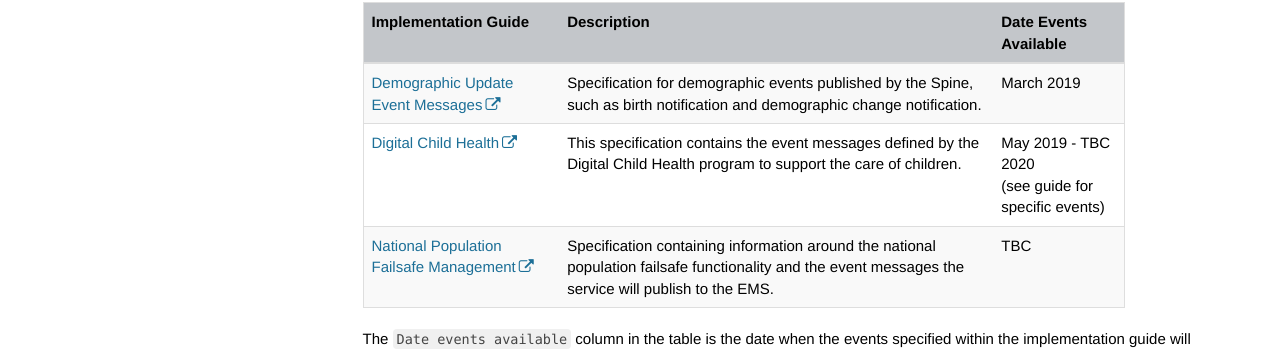
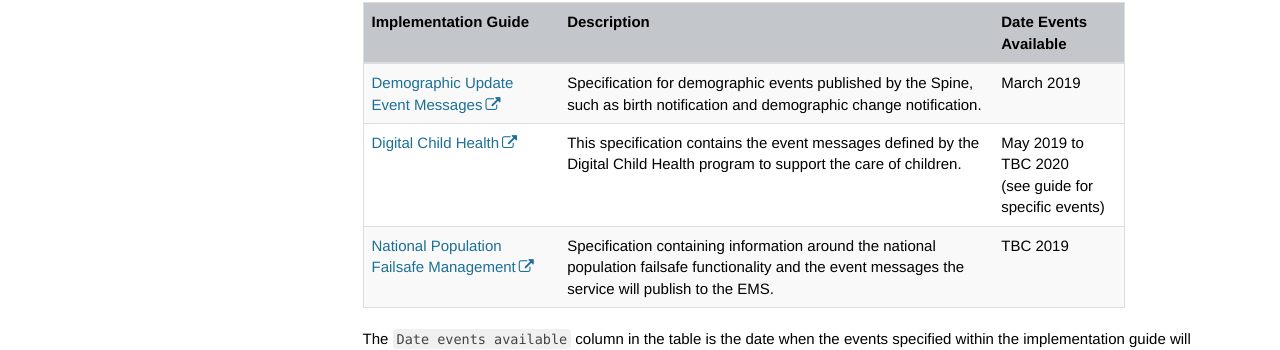
Before and after one commit to nhsconnect/Events-Management, a Jekyll site: the page built from index.md, in a window 1280 px wide and 900 px high, scrolled down 901 px. Shown: the part 126-476 px from the top of the window. Built offline with Jekyll 4.4.1, drawn with Linux system fonts in a browser that asks for light colours; nearby versions of some CDN libraries; comment, search, counter and statistics services are not loaded.

Commit message:
Formatting improvements for introduction page.

```diff
--- a/index.md
+++ b/index.md
@@ -31,8 +31,8 @@
 | Implementation Guide | Description | Date Events Available |
 | --- | --- | --- |
 | [Demographic Update Event Messages](https://developer.nhs.uk/library/interoperability/demographic-updates) | Specification for demographic events published by the Spine, such as birth notification and demographic change notification. | March 2019 |
-| [Digital Child Health](https://developer.nhs.uk/library/interoperability/digital-child-health) | This specification contains the event messages defined by the Digital Child Health program to support the care of children. | May 2019 - TBC 2020<br/>(see guide for specific events) |
-| [National Population Failsafe Management](https://developer.nhs.uk/library/interoperability/national-failsafe) | Specification containing information around the national population failsafe functionality and the event messages the service will publish to the EMS. | TBC |
+| [Digital Child Health](https://developer.nhs.uk/library/interoperability/digital-child-health) | This specification contains the event messages defined by the Digital Child Health program to support the care of children. | May 2019 to<br/>TBC 2020<br/>(see guide for specific events) |
+| [National Population Failsafe Management](https://developer.nhs.uk/library/interoperability/national-failsafe) | Specification containing information around the national population failsafe functionality and the event messages the service will publish to the EMS. | TBC 2019 |
 
 The `Date events available` column in the table is the date when the events specified within the implementation guide will be supported by the NEMS. This date does not indicate that suppliers will be publishing the event messages, only that the NEMS will accept the event message from the publishers and will distribute the event messages to the subscribers.
 
```
